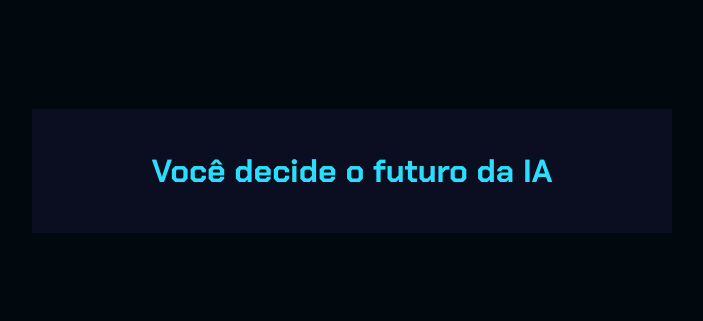
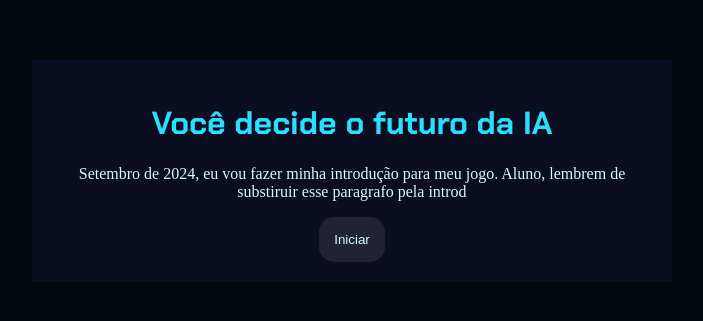
Before and after one commit to macielcrf/kiddojorge, a plain HTML site: page index.html in a window 1280 px wide. Shown: the part 237-558 px from the top of the page, without its empty margins (288-991 px from the left). Drawn offline with Linux system fonts and the light colour scheme; files whose address does not match are found by name.

Commit message:
Update index.htmlxx]

```diff
--- a/index.html
+++ b/index.html
@@ -9,6 +9,10 @@
 <body>
     <div class="caixa-principal">
         <h1>Você decide o futuro da IA</h1>
+        <div class="tela-inicial">
+        <p>Setembro de 2024, eu vou fazer minha introdução para meu jogo.
+        Aluno, lembrem de substiruir esse paragrafo pela introd</p>
+            <button class="iniciar-btn">Iniciar</button>
         <div class="caixa-perguntas"></div>
         <div class="caixa-alternativas"></div>
         <div class="caixa-resultado">
```
